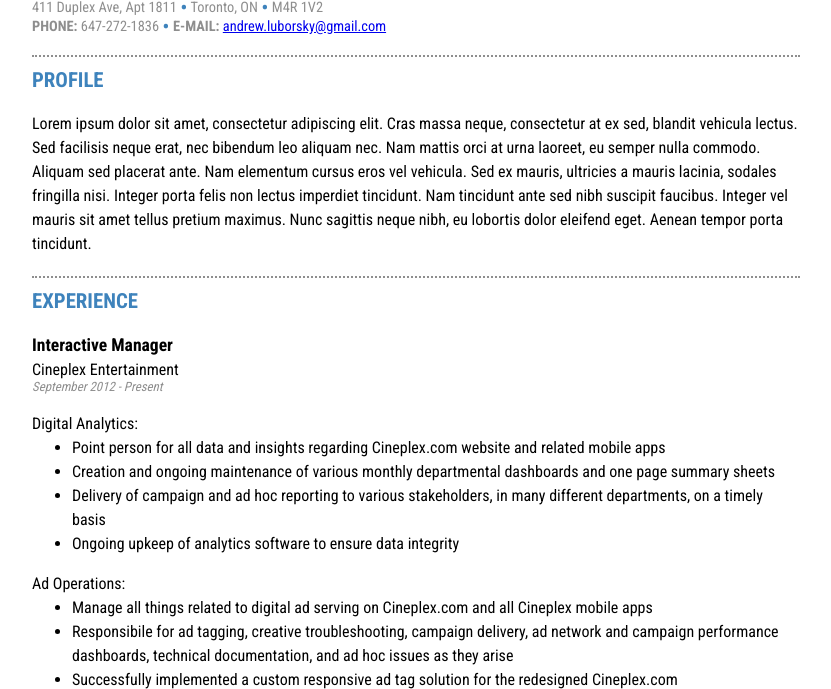
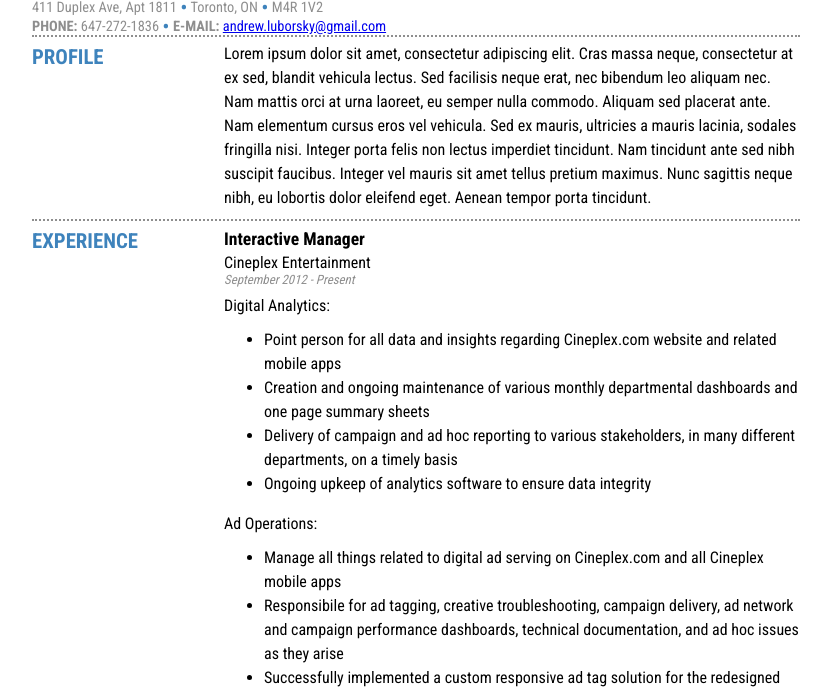
Before and after one commit to bettymakes/fed-week-1-resume, a plain HTML site: page index.html in a window 1280 px wide. Shown: the part 120-809 px from the top of the page, without its empty margins (224-1055 px from the left). Drawn offline with Linux system fonts and the light colour scheme.

Commit message:
Now with floats

```diff
--- a/index.html
+++ b/index.html
@@ -11,7 +11,7 @@
 
 	<body>
 		<header>
-			<h1>andrew <span class="lastname">luborsky</h1>
+			<h1>andrew <span id="lastname">luborsky</h1>
 			<br />
 			<p class="address">411 Duplex Ave, Apt 1811 <span class="bluedot">&#8226;</span> Toronto, ON <span class="bluedot">&#8226;</span> M4R 1V2</p>
 			<br />
@@ -20,11 +20,16 @@
 
 		<section>
 			<h2>PROFILE</h2>
-			<p>Lorem ipsum dolor sit amet, consectetur adipiscing elit. Cras massa neque, consectetur at ex sed, blandit vehicula lectus. Sed facilisis neque erat, nec bibendum leo aliquam nec. Nam mattis orci at urna laoreet, eu semper nulla commodo. Aliquam sed placerat ante. Nam elementum cursus eros vel vehicula. Sed ex mauris, ultricies a mauris lacinia, sodales fringilla nisi. Integer porta felis non lectus imperdiet tincidunt. Nam tincidunt ante sed nibh suscipit faucibus. Integer vel mauris sit amet tellus pretium maximus. Nunc sagittis neque nibh, eu lobortis dolor eleifend eget. Aenean tempor porta tincidunt.	</p>
+
+			<div class="floatright">
+				<p>Lorem ipsum dolor sit amet, consectetur adipiscing elit. Cras massa neque, consectetur at ex sed, blandit vehicula lectus. Sed facilisis neque erat, nec bibendum leo aliquam nec. Nam mattis orci at urna laoreet, eu semper nulla commodo. Aliquam sed placerat ante. Nam elementum cursus eros vel vehicula. Sed ex mauris, ultricies a mauris lacinia, sodales fringilla nisi. Integer porta felis non lectus imperdiet tincidunt. Nam tincidunt ante sed nibh suscipit faucibus. Integer vel mauris sit amet tellus pretium maximus. Nunc sagittis neque nibh, eu lobortis dolor eleifend eget. Aenean tempor porta tincidunt.</p>
+			</div>
 		</section>
 
 		<section>
 			<h2>EXPERIENCE</h2>
+
+			<div class="floatright">
 				<h3>Interactive Manager</h3>
 				<h4>Cineplex Entertainment</h4>
 				<p class="time">September 2012 - Present</p>
@@ -66,10 +71,13 @@
 					<li>Create and maintain special feature section for the sports channel</li>
 					<li>Log and analyze portal statistics</li>
 				</ul>
+			</div>
 		</section>
 
 		<section>
 			<h2>EDUCATION</h2>
+
+			<div class="floatright">
 				<h3>Bachelor of Fine Arts (BFA) - New Media</h3>
 				<h4>Ryerson University</h4>
 				<p class="time">2005 - 2009</p>
@@ -77,10 +85,13 @@
 					<li>Computer and technology based, hands-on learning</li>
 					<li>Emphasis on real world technical solutions from an efficient and professional approach</li>
 				</ul>
+			</div>
 		</section>
 
 		<section>
 			<h2>SKILLS</h2>
+
+			<div class="floatright">
 				<p class="listheading">Skilled in:</p>
 				<ul>
 					<li>Adobe Analytics (Omniture/Site Catalyst), Google Analytics, Flurry, ComScore, Bright Cove, Bright Edge, Silverpop, iTunes Connect, Microsoft Office</li>
@@ -90,10 +101,13 @@
 				<ul>
 					<li>Adobe Photoshop, Adobe Flash, HTML, CSS, Javascript</li>
 				</ul>
+			</div>
 		</section>
 
 		<section>
 			<h2>PERSONAL</h2>
+
+			<div class="floatright">
 				<ul>
 					<li>Can work in both Windows and Macintosh operating systems</li>
 					<li>Able to efficiently complete and organize projects and tasks on time</li>
@@ -101,6 +115,7 @@
 					<li>Hardworking, dependable, and dedicated to the tasks at hand</li>
 					<li>Positive attitude</li>
 				</ul>
+			</div>
 		</section>
 	</body>
 </html>
--- a/main.css
+++ b/main.css
@@ -8,6 +8,8 @@
 
             section {
                 line-height: 1.5;
+                border-top: 2px dotted #8e8e8e;
+                display: inline-block;
             }
 
             h1 {
@@ -18,19 +20,16 @@
             }
 
             h2 {
-                font-size: 1.3em; /* want to make just the border smaller, how? */
+                font-size: 1.3em;
                 color: #3e83bc;
-                margin: 20px 0 0 0 ;
-                padding-top: 8px;
-                border-top-style: dotted;
-                border-width: 0.1em;
-                border-color: #8e8e8e;
+                margin: 5px auto;
+               /* border: 2px solid #00ff00; */
+                float: left;
             }
 
             h3 {
                 font-size: 1.1em;
                 margin: 5px auto;
-                padding-top: 10px;
             }
 
             h4 {
@@ -41,14 +40,14 @@
             }
 
             p {
-
+                margin: 5px auto;
             }
 
             ul {
                 margin-top: 10px;
             }
 
-            .lastname {
+            #lastname {
                 color: #3e83bc;
             }
 
@@ -74,5 +73,11 @@
             }
 
             .listheading {
-                margin-bottom: -10px;
+                margin-bottom: 0px;
             }
+
+            .floatright {
+            /*    border: 2px solid #ff0000; */
+                float: right;
+                width: 75%;
+            }
```
Lines whose indentation alone changed are shown as unchanged.
